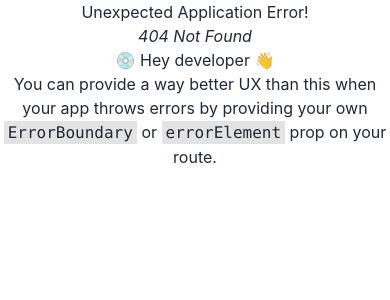
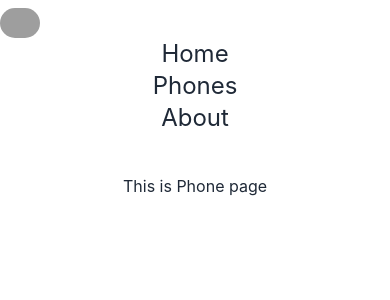
Before and after one commit to sajid1545/Mobile-Junction-Router, a React (Create React App) app: page /phones in a window 390 px wide. Before the commit this address had no page. Shown: the top 300 px of the page. Built offline with nearby package versions, Linux system fonts and the light colour scheme; grey boxes are pictures that could not be loaded.

Commit message:
phones component created

```diff
--- /dev/null
+++ b/src/Components/Phones/Phones.js
@@ -0,0 +1,11 @@
+import React from 'react';
+
+const Phones = () => {
+    return (
+        <div>
+            <h1>This is Phone page</h1>
+        </div>
+    );
+};
+
+export default Phones;
--- a/src/Router/router.js
+++ b/src/Router/router.js
@@ -1,6 +1,7 @@
 import { createBrowserRouter } from "react-router-dom";
 import Header from "../Components/Header/Header";
 import Home from "../Components/Home/Home";
+import Phones from "../Components/Phones/Phones";
 
 export const router = createBrowserRouter([
     {
@@ -15,6 +16,10 @@ export const router = createBrowserRouter([
                 path: '/home',
                 element: <Home></Home>
             },
+            {
+                path: '/phones',
+                element : <Phones></Phones>
+            }
         ]
     }
 ])
```
